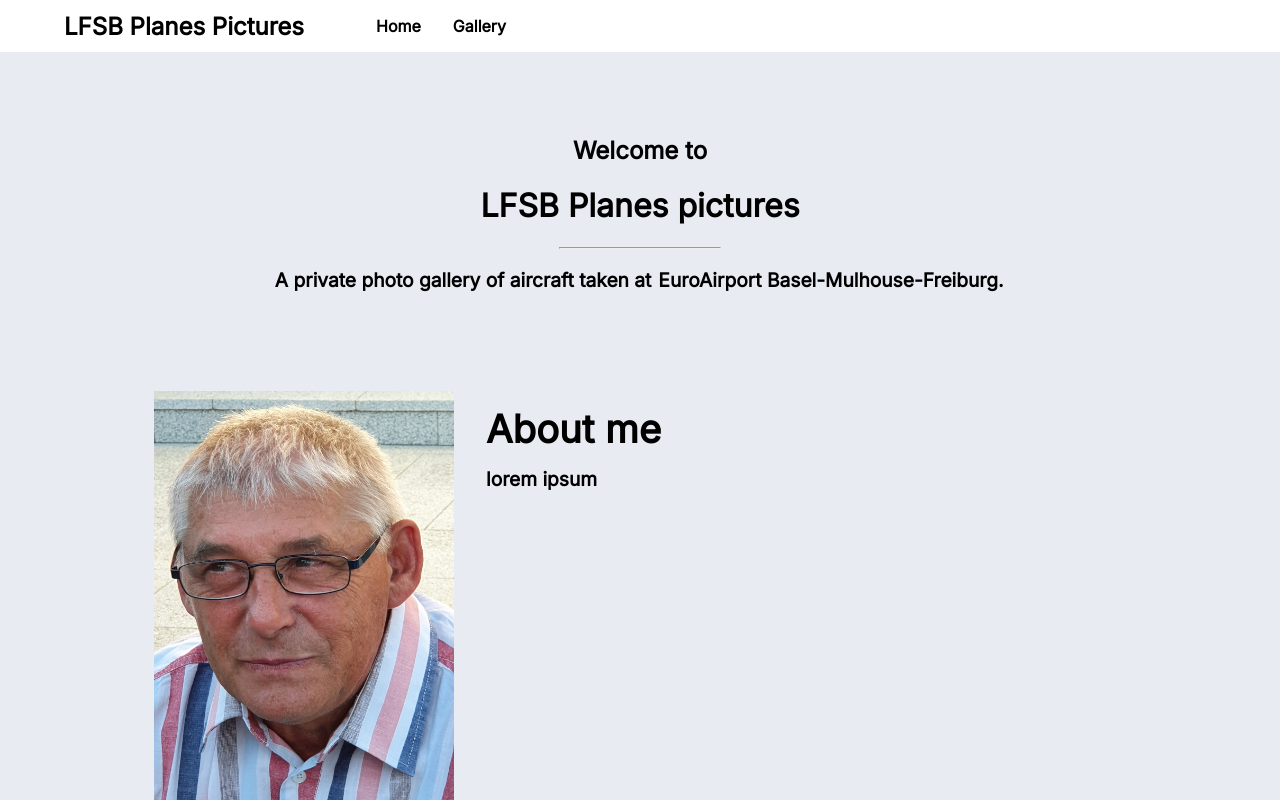
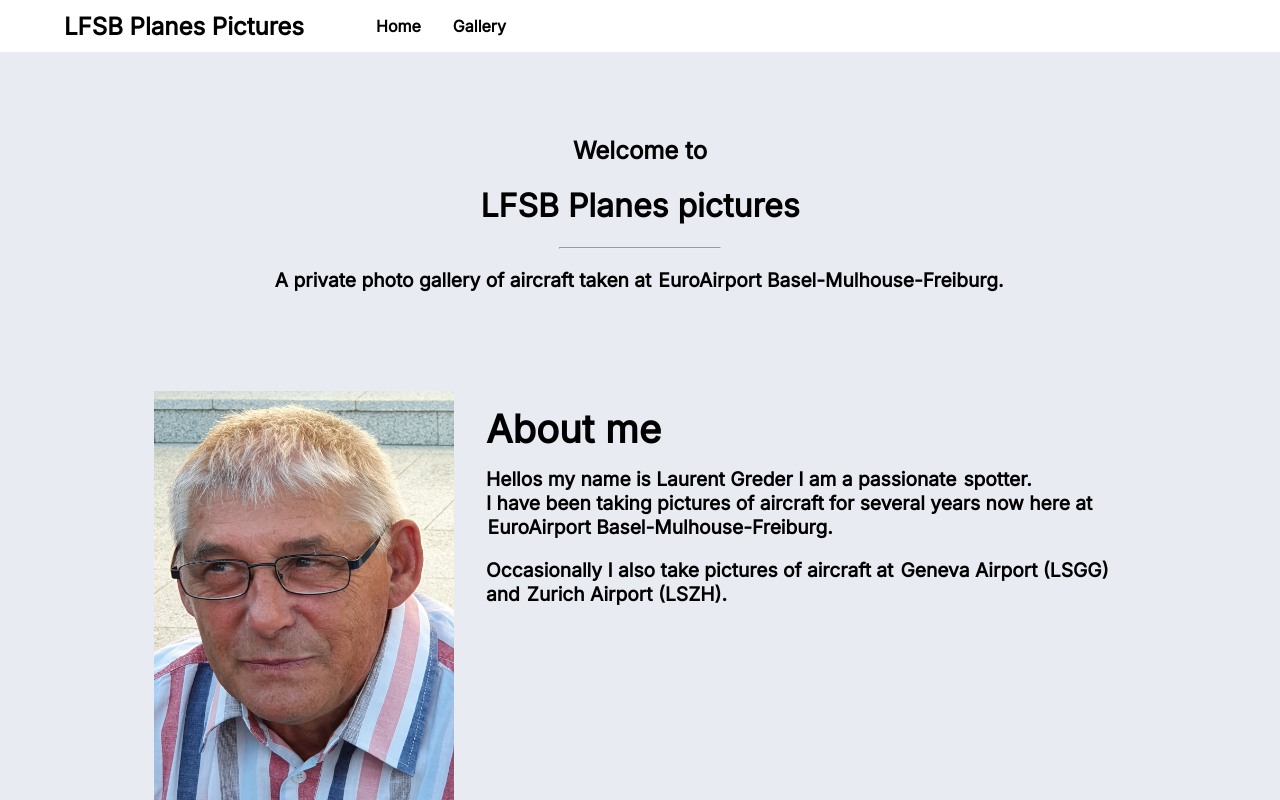
Before and after one commit to Glados1998/LFSB-planes-pictures-client, a Next.js app: page / in a window 1280 px wide. Shown: the top 800 px of the page. Built offline with nearby package versions, Linux system fonts and the light colour scheme.

Commit message:
feat: minor changes in index added

```diff
--- a/src/assets/styles/_index.scss
+++ b/src/assets/styles/_index.scss
@@ -15,7 +15,6 @@
 
 main {
   padding: 4rem;
-  height: 100vh;
 }
 
 .home {
@@ -36,16 +35,6 @@
     p {
       font-size:  1.2rem;
       font-weight: 600;
-      span {
-        padding: .1rem;
-        transition: all 0.2s ease-in-out;
-        &:hover {
-          color: $text-white;
-          background: $Tempest-Browser-Privacy-Panel-1-hex;
-          padding: .1rem;
-          transition: all 0.2s ease-in-out;
-        }
-      }
     }
   }
 
@@ -63,4 +52,15 @@
       line-height: 1.5rem;
     }
   }
+
+  span {
+    padding: .1rem;
+    transition: all 0.2s ease-in-out;
+    &:hover {
+      color: $text-white;
+      background: $Tempest-Browser-Privacy-Panel-1-hex;
+      padding: .1rem;
+      transition: all 0.2s ease-in-out;
+    }
+  }
 }
--- a/src/assets/styles/main.css
+++ b/src/assets/styles/main.css
@@ -107,7 +107,6 @@
 
 main {
   padding: 4rem;
-  height: 100vh;
 }
 
 .home {
@@ -128,16 +127,6 @@
   font-size: 1.2rem;
   font-weight: 600;
 }
-.home_headline p span {
-  padding: 0.1rem;
-  transition: all 0.2s ease-in-out;
-}
-.home_headline p span:hover {
-  color: #ffffff;
-  background: #2540D9;
-  padding: 0.1rem;
-  transition: all 0.2s ease-in-out;
-}
 .home_about {
   margin-top: 5rem;
   justify-self: center;
@@ -151,5 +140,15 @@
   font-weight: 600;
   line-height: 1.5rem;
 }
+.home span {
+  padding: 0.1rem;
+  transition: all 0.2s ease-in-out;
+}
+.home span:hover {
+  color: #ffffff;
+  background: #2540D9;
+  padding: 0.1rem;
+  transition: all 0.2s ease-in-out;
+}
 
 /*# sourceMappingURL=main.css.map */
--- a/src/pages/index.js
+++ b/src/pages/index.js
@@ -23,7 +23,11 @@
                 <div className={'text'}>
                     <h1>About me</h1>
                     <p>
-                        lorem ipsum
+                        Hellos my name is Laurent Greder I am a passionate <span>spotter.</span> <br/>
+                        I have been taking pictures of aircraft for several years now here at <span>EuroAirport Basel-Mulhouse-Freiburg.</span>
+                    </p>
+                    <p>
+                        Occasionally I also take pictures of aircraft at <span>Geneva Airport (LSGG)</span> and <span>Zurich Airport (LSZH).</span>
                     </p>
                 </div>
             </div>
```
Also changed, not shown: 1 other file (tests, documents, lock files or other folders).
